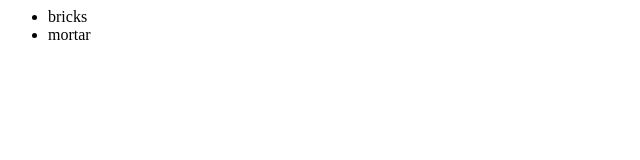
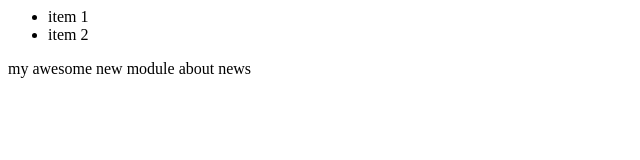
Before and after one commit to eortizlrm/hello-world, a plain HTML site: page index.html in a window 1280 px wide. Shown: the whole page, without its empty margins (0-640 px from the left). Drawn offline with Linux system fonts and the light colour scheme.

Commit message:
I created a module 2 with a div tag

```diff
--- a/index.html
+++ b/index.html
@@ -2,10 +2,17 @@
 	<body>
 
 	  <div>
+		<module-one>
 		<ul>
-			<li>bricks</li>
-			<li>mortar</li>
+			<li>item 1</li>
+			<li>item 2</li>
 		</ul>
+		</module-one>
+
+		<module-two>
+			<div> my awesome new module about news</div>
+		</module-two>
+
 	  </div>
 	</body>
 </html>
```
